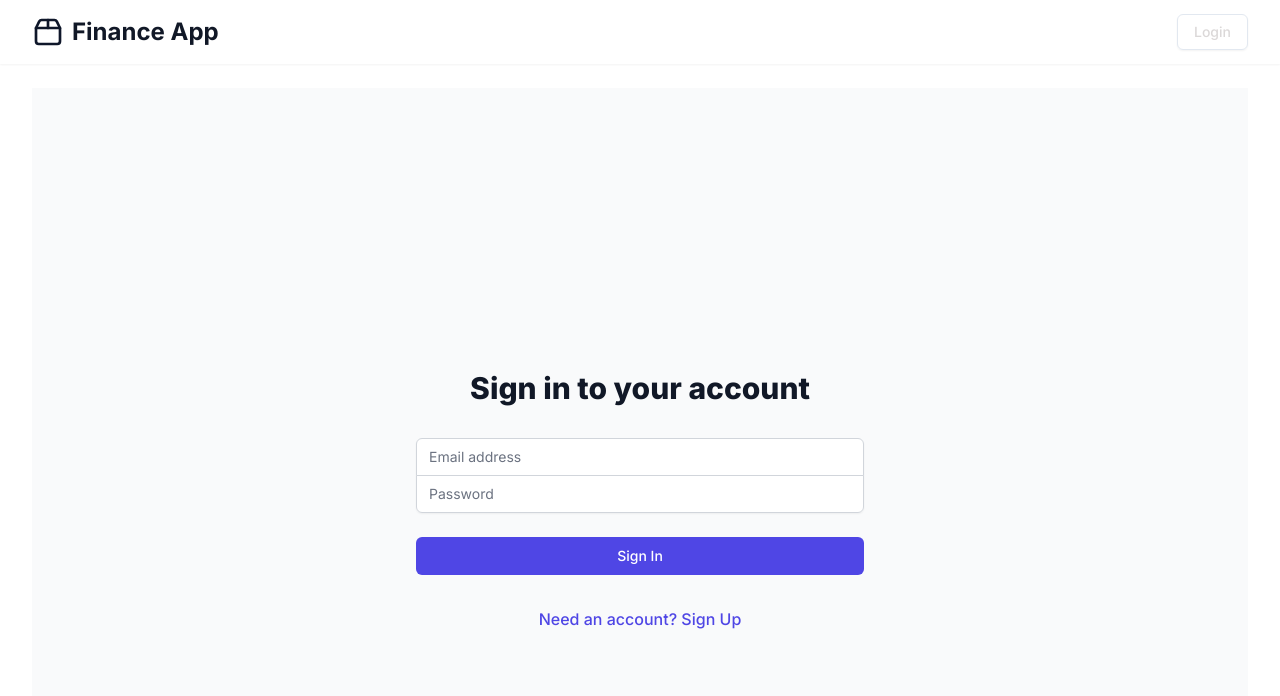
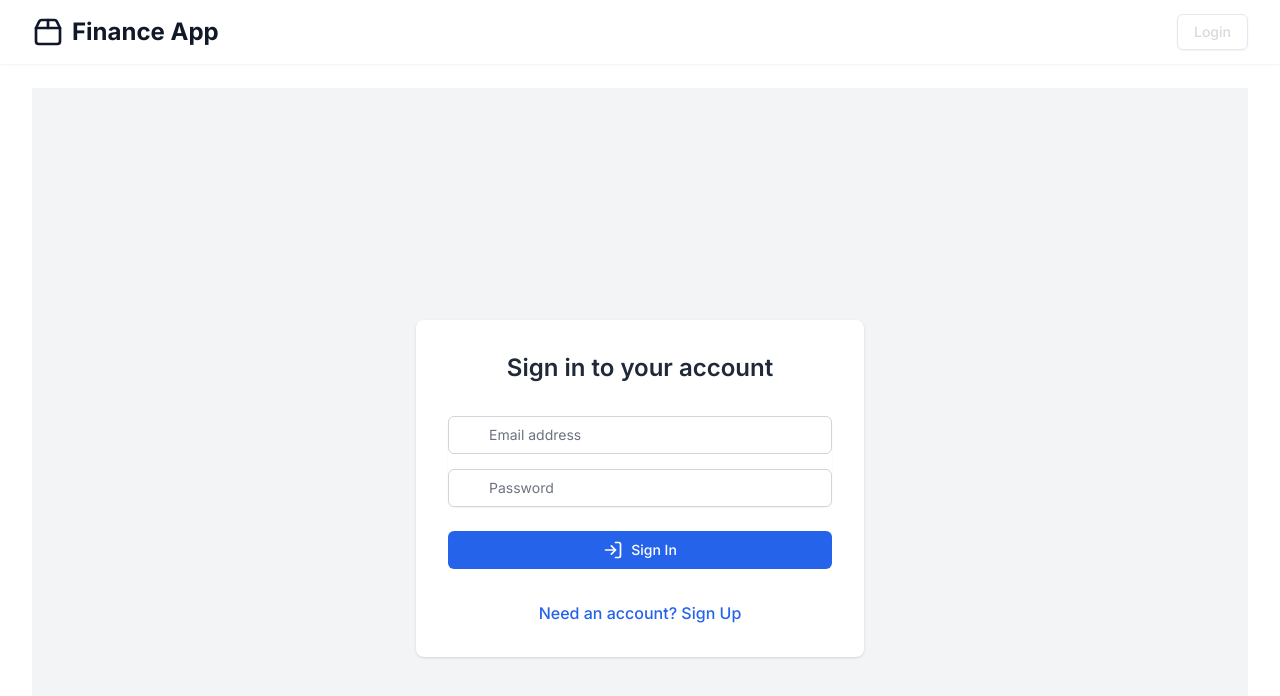
Before and after one commit to thetombrider/saas-personal-finance, a Next.js app: page /auth in a window 1280 px wide. Shown: the top 696 px of the page. Built offline with nearby package versions, Linux system fonts and the light colour scheme; no server answers.

Commit message:
layout of signin

```diff
--- a/src/app/auth/page.tsx
+++ b/src/app/auth/page.tsx
@@ -3,6 +3,7 @@
 import { useState } from 'react'
 import { supabase } from '@/lib/supabaseClient'
 import { useRouter } from 'next/navigation'
+import { Mail, Lock, LogIn, UserPlus } from 'lucide-react'
 
 export default function Auth() {
   const [email, setEmail] = useState('')
@@ -35,43 +36,52 @@ export default function Auth() {
   }
 
   return (
-    <div className="min-h-screen flex items-center justify-center bg-gray-50 py-12 px-4 sm:px-6 lg:px-8">
-      <div className="max-w-md w-full space-y-8">
+    <div className="min-h-screen flex items-center justify-center bg-gray-100 py-12 px-4 sm:px-6 lg:px-8">
+      <div className="max-w-md w-full space-y-8 bg-white rounded-lg shadow p-8">
         <div>
-          <h2 className="mt-6 text-center text-3xl font-extrabold text-gray-900">
+          <h2 className="text-2xl font-semibold text-gray-800 text-center">
             {mode === 'signIn' ? 'Sign in to your account' : 'Create a new account'}
           </h2>
         </div>
         <form className="mt-8 space-y-6" onSubmit={handleAuth}>
-          <input type="hidden" name="remember" value="true" />
           <div className="rounded-md shadow-sm -space-y-px">
-            <div>
+            <div className="mb-4">
               <label htmlFor="email-address" className="sr-only">Email address</label>
+              <div className="relative">
+                <div className="absolute inset-y-0 left-0 pl-3 flex items-center pointer-events-none">
+                  <Mail className="h-5 w-5 text-gray-400" />
+                </div>
                 <input
                   id="email-address"
                   name="email"
                   type="email"
                   autoComplete="email"
                   required
-                className="appearance-none rounded-none relative block w-full px-3 py-2 border border-gray-300 placeholder-gray-500 text-gray-900 rounded-t-md focus:outline-none focus:ring-indigo-500 focus:border-indigo-500 focus:z-10 sm:text-sm"
+                  className="appearance-none rounded-md relative block w-full px-3 py-2 pl-10 border border-gray-300 placeholder-gray-500 text-gray-900 focus:outline-none focus:ring-blue-500 focus:border-blue-500 focus:z-10 sm:text-sm"
                   placeholder="Email address"
                   value={email}
                   onChange={(e) => setEmail(e.target.value)}
                 />
               </div>
+            </div>
             <div>
               <label htmlFor="password" className="sr-only">Password</label>
+              <div className="relative">
+                <div className="absolute inset-y-0 left-0 pl-3 flex items-center pointer-events-none">
+                  <Lock className="h-5 w-5 text-gray-400" />
+                </div>
                 <input
                   id="password"
                   name="password"
                   type="password"
                   autoComplete="current-password"
                   required
-                className="appearance-none rounded-none relative block w-full px-3 py-2 border border-gray-300 placeholder-gray-500 text-gray-900 rounded-b-md focus:outline-none focus:ring-indigo-500 focus:border-indigo-500 focus:z-10 sm:text-sm"
+                  className="appearance-none rounded-md relative block w-full px-3 py-2 pl-10 border border-gray-300 placeholder-gray-500 text-gray-900 focus:outline-none focus:ring-blue-500 focus:border-blue-500 focus:z-10 sm:text-sm"
                   placeholder="Password"
                   value={password}
                   onChange={(e) => setPassword(e.target.value)}
                 />
+              </div>
             </div>
           </div>
 
@@ -81,16 +91,25 @@ export default function Auth() {
             <button
               type="submit"
               disabled={isLoading}
-              className="group relative w-full flex justify-center py-2 px-4 border border-transparent text-sm font-medium rounded-md text-white bg-indigo-600 hover:bg-indigo-700 focus:outline-none focus:ring-2 focus:ring-offset-2 focus:ring-indigo-500"
+              className="group relative w-full flex justify-center py-2 px-4 border border-transparent text-sm font-medium rounded-md text-white bg-blue-600 hover:bg-blue-700 focus:outline-none focus:ring-2 focus:ring-offset-2 focus:ring-blue-500 transition duration-150 ease-in-out"
             >
-              {isLoading ? 'Processing...' : mode === 'signIn' ? 'Sign In' : 'Sign Up'}
+              {isLoading ? 'Processing...' : (
+                <>
+                  {mode === 'signIn' ? (
+                    <LogIn className="h-5 w-5 mr-2" />
+                  ) : (
+                    <UserPlus className="h-5 w-5 mr-2" />
+                  )}
+                  {mode === 'signIn' ? 'Sign In' : 'Sign Up'}
+                </>
+              )}
             </button>
           </div>
         </form>
         <div className="text-center">
           <button
             onClick={() => setMode(mode === 'signIn' ? 'signUp' : 'signIn')}
-            className="font-medium text-indigo-600 hover:text-indigo-500"
+            className="font-medium text-blue-600 hover:text-blue-500 transition duration-150 ease-in-out"
           >
             {mode === 'signIn' ? 'Need an account? Sign Up' : 'Already have an account? Sign In'}
           </button>
```
Lines whose indentation alone changed are shown as unchanged.
